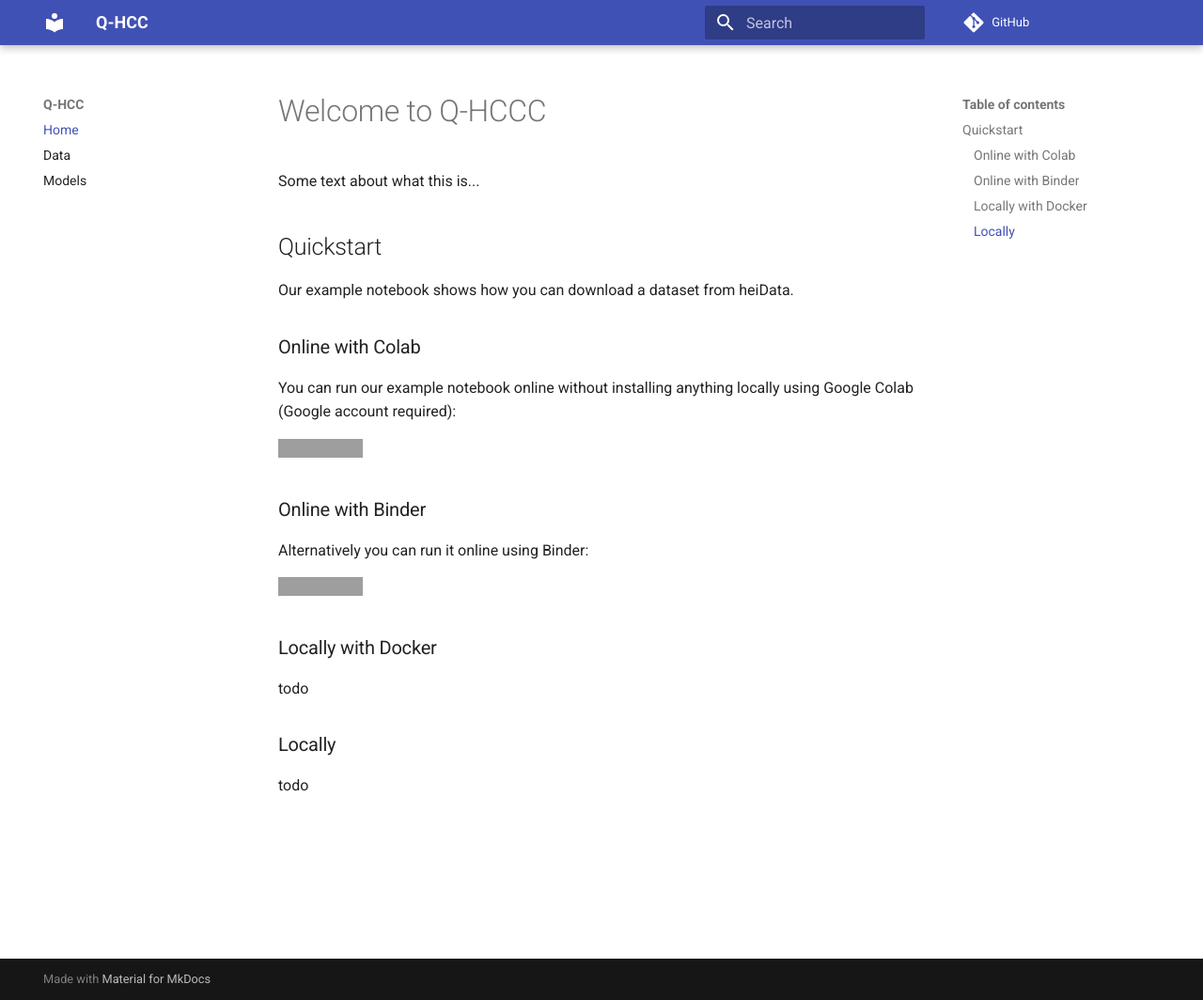
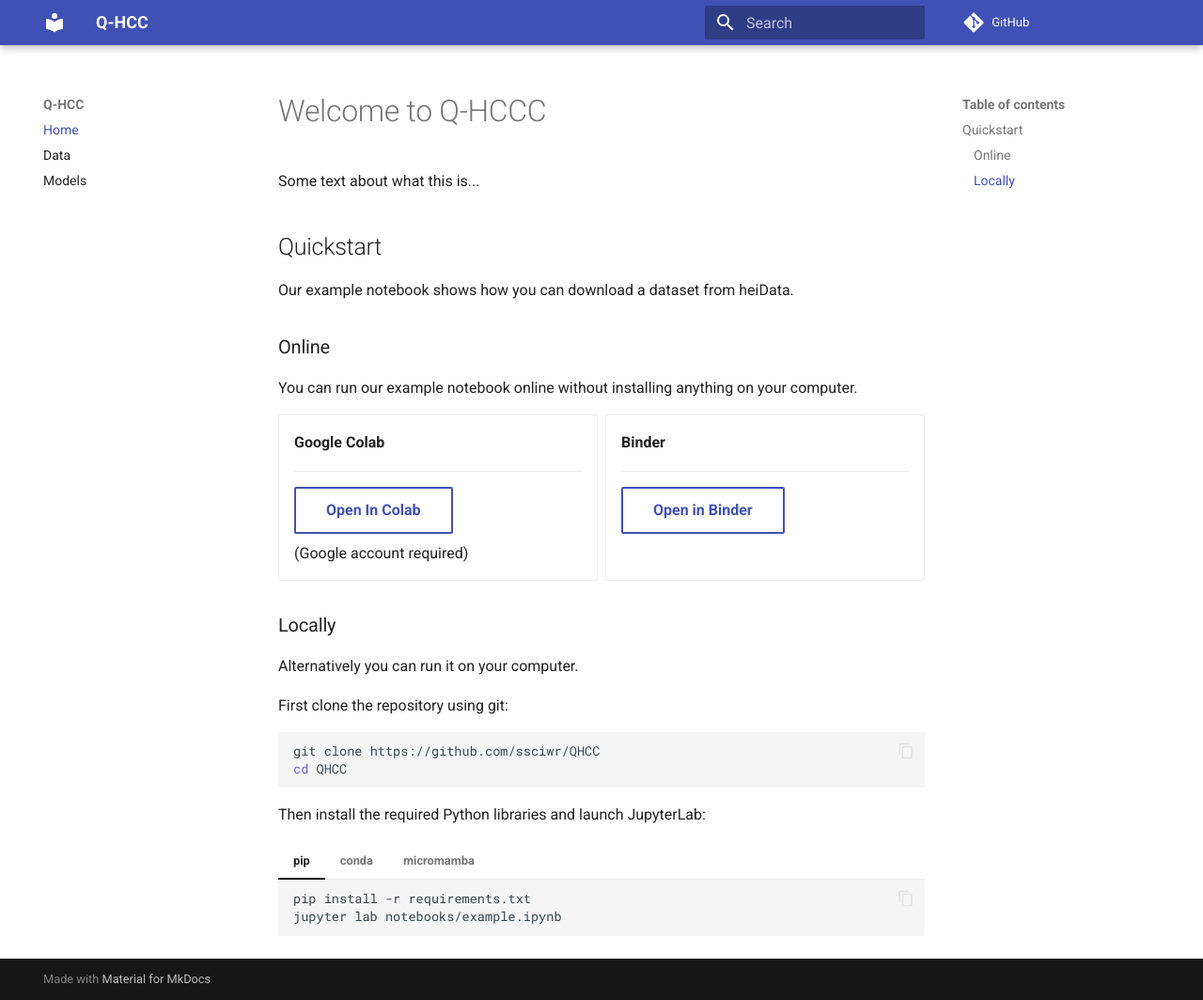
Before and after one commit to ssciwr/QHCC, an MkDocs documentation site: the page built from docs/index.md, in a window 1280 px wide and 1064 px high. Shown: the whole window at 94% size. Built offline with MkDocs 1.6.1 and Material for MkDocs 9.7.7, drawn with Linux system fonts in a browser that asks for light colours; comment, search, counter and statistics services are not loaded; grey boxes are pictures that could not be loaded.

Commit message:
Add conda CI and local use instructions, add buttons for colab/binder in quickstart

````diff
--- a/docs/index.md
+++ b/docs/index.md
@@ -6,22 +6,56 @@ Some text about what this is...
 
 Our example notebook shows how you can download a dataset from heiData.
 
-### Online with Colab
+### Online
 
-You can run our example notebook online without installing anything locally using Google Colab (Google account required):
+You can run our example notebook online without installing anything on your computer.
 
-[![Open In Colab](https://colab.research.google.com/assets/colab-badge.svg)](https://colab.research.google.com/github/ssciwr/QHCC/blob/main/notebooks/example.ipynb)
+<div class="grid cards" markdown>
 
-### Online with Binder
+-   __Google Colab__
 
-Alternatively you can run it online using Binder:
+    ---
 
-[![Binder](https://mybinder.org/badge_logo.svg)](https://mybinder.org/v2/gh/ssciwr/QHCC/HEAD?labpath=notebooks%2Fexample.ipynb)
+	[Open In Colab](https://colab.research.google.com/github/ssciwr/QHCC/blob/main/notebooks/example.ipynb){ .md-button }
 
-### Locally with Docker
+    (Google account required)
 
-todo
+-   __Binder__
+
+    ---
+
+	[Open in Binder](https://mybinder.org/v2/gh/ssciwr/QHCC/HEAD?labpath=notebooks%2Fexample.ipynb){ .md-button }
+</div>
 
 ### Locally
 
-todo
+Alternatively you can run it on your computer.
+
+First clone the repository using git:
+
+```bash
+git clone https://github.com/ssciwr/QHCC
+cd QHCC
+```
+
+Then install the required Python libraries and launch JupyterLab:
+
+=== "pip"
+    ```bash
+    pip install -r requirements.txt
+    jupyter lab notebooks/example.ipynb
+    ```
+
+=== "conda"
+    ```bash
+    conda env create -f environment.yml
+    conda activate QHCC
+    jupyter lab notebooks/example.ipynb
+    ```
+
+=== "micromamba"
+    ```bash
+    micromamba env create -f environment.yml
+    micromamba activate QHCC
+    jupyter lab notebooks/example.ipynb
+    ```
--- a/mkdocs.yml
+++ b/mkdocs.yml
@@ -15,6 +15,8 @@ markdown_extensions:
   - pymdownx.inlinehilite
   - pymdownx.snippets
   - pymdownx.superfences
+  - attr_list
+  - md_in_html
 nav:
   - Home: index.md
   - Data: data.md
````
Also changed, not shown: environment.yml (added, +8 -0 lines), 1 other file.
